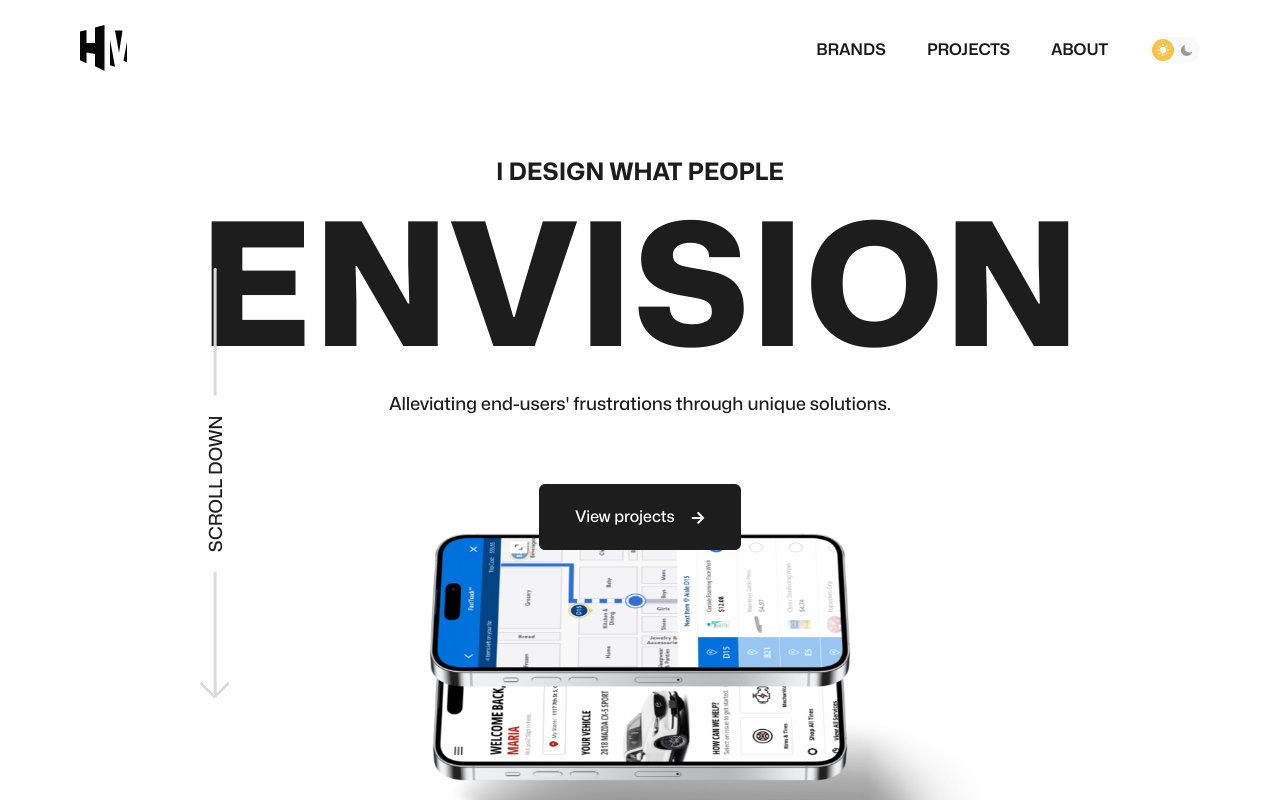
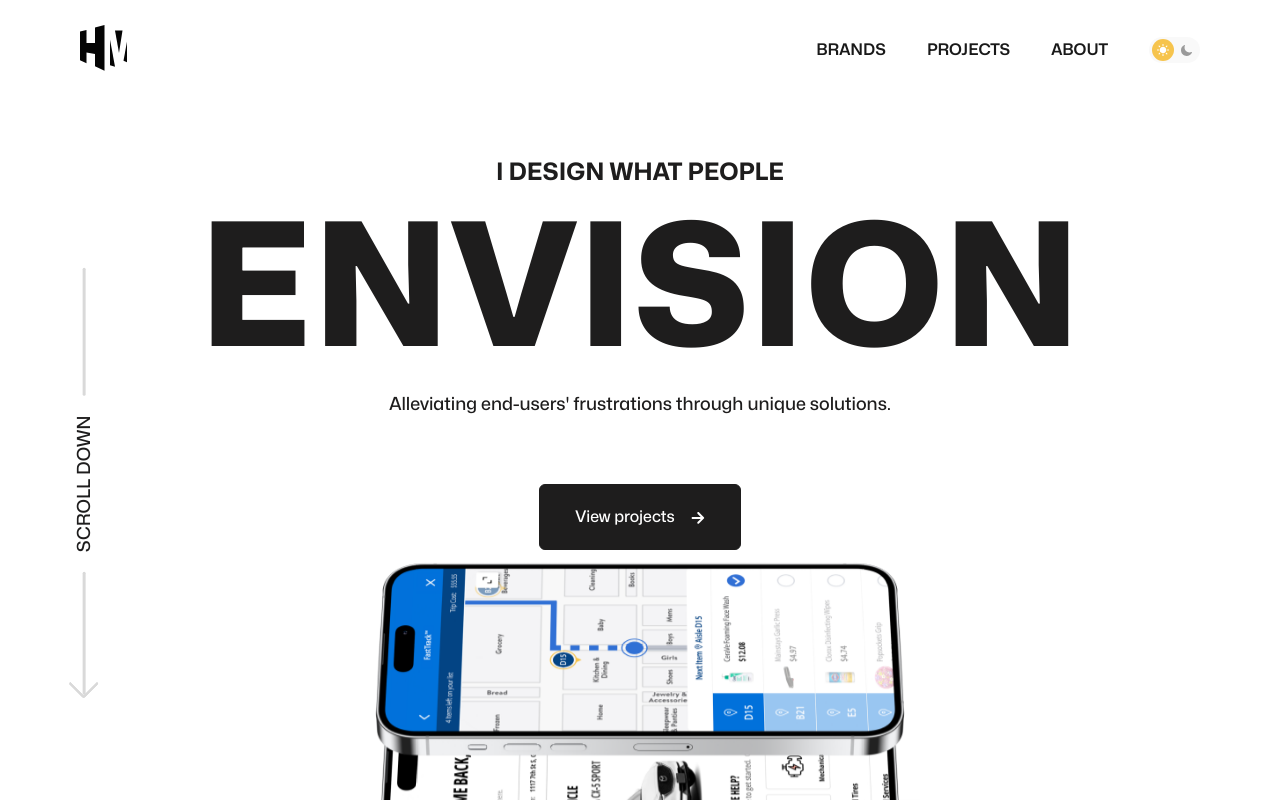
Before and after one commit to Kevin-Vigil/HectorMavrakis, a React (Create React App) app in the folder hector-mav-web/: page / in a window 1280 px wide. Shown: the top 800 px of the page. Built offline with nearby package versions, Linux system fonts and the light colour scheme.

Commit message:
Small changes in app

```diff
--- a/hector-mav-web/src/App.css
+++ b/hector-mav-web/src/App.css
@@ -1,5 +1,6 @@
-
+#app{
+  width: 100%;
+}
 *{
-  margin: auto;
   scroll-behavior: smooth;
 }
--- a/hector-mav-web/src/App.js
+++ b/hector-mav-web/src/App.js
@@ -10,14 +10,14 @@ import Quantify from './pages/Quantify';
 
 function App() {
   return (
-    <>
+    <div id='app'>
       <script>0</script>
       <Header />
       <Routes>
         <Route path="/" element={<Home/>}/>
         <Route path='/quantify' element={<Quantify/>}/>
       </Routes>
-    </>
+    </div>
   );
 }
 
```
Lines whose indentation alone changed are shown as unchanged.
